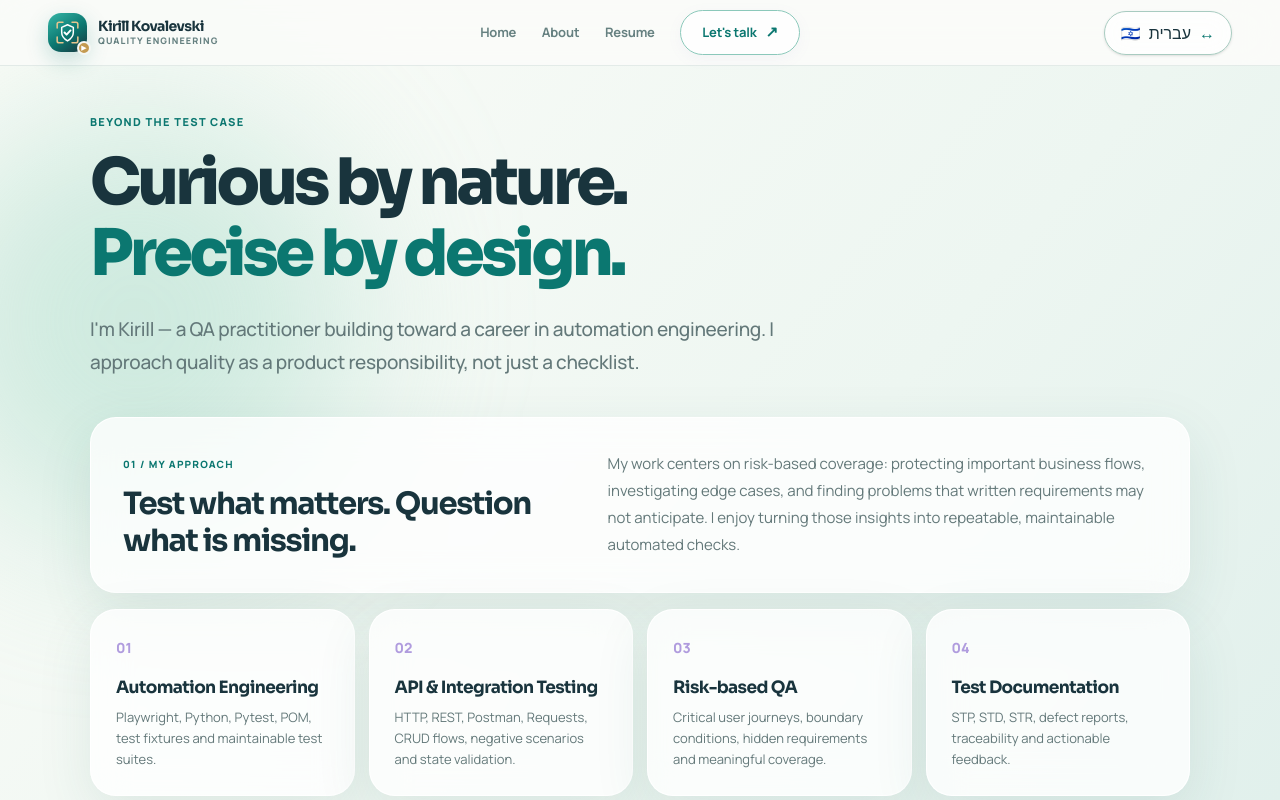
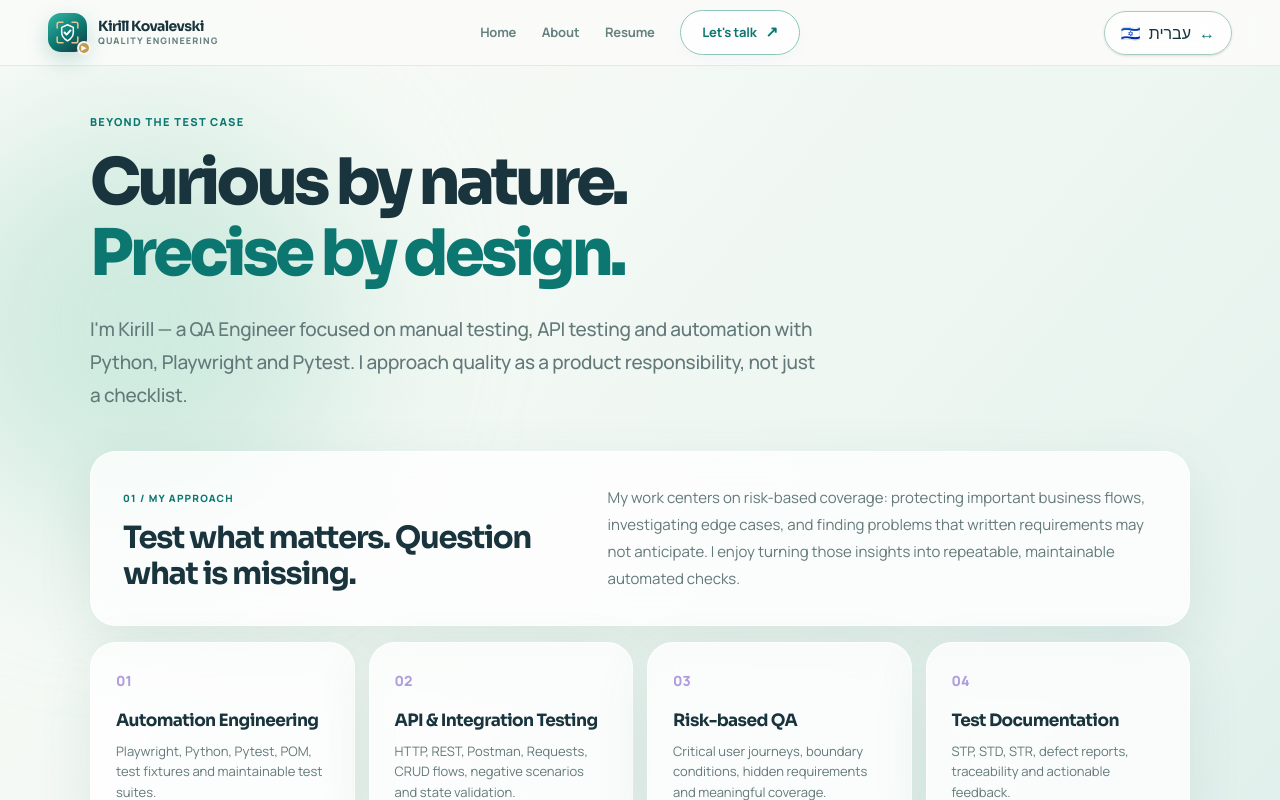
Before and after one commit to quality-krl/PersonalSite, a Next.js app: page /about in a window 1280 px wide. Shown: the top 800 px of the page. Built offline with nearby package versions, Linux system fonts and the light colour scheme.

Commit message:
content: refresh about and contact copy

```diff
--- a/app/i18n/translations.ts
+++ b/app/i18n/translations.ts
@@ -41,7 +41,7 @@ export const translations = {
       title: "Curious by nature.",
       titleAccent: "Precise by design.",
       introduction:
-        "I'm Kirill — a QA practitioner building toward a career in automation engineering. I approach quality as a product responsibility, not just a checklist.",
+        "I'm Kirill — a QA Engineer focused on manual testing, API testing and automation with Python, Playwright and Pytest. I approach quality as a product responsibility, not just a checklist.",
       approachLabel: "MY APPROACH",
       approachTitle:
         "Test what matters. Question what is missing.",
@@ -89,7 +89,7 @@ export const translations = {
       githubTitle: "Explore the code",
       githubAction: "Open GitHub",
       resumeNote:
-        "Resume downloads in English and Hebrew will be added when the approved PDF files are ready.",
+        "Updated resumes are available in both English and Hebrew.",
       backToProjects: "Back to projects",
     },
 
@@ -209,7 +209,7 @@ export const translations = {
       title: "סקרן מטבעי.",
       titleAccent: "מדויק מתוך מחשבה.",
       introduction:
-        "אני קיריל, איש בדיקות תוכנה שמפתח את דרכו המקצועית בתחום האוטומציה. מבחינתי, איכות היא אחריות כלפי המוצר והמשתמשים, ולא רק רשימת בדיקות שצריך להשלים.",
+        "אני קיריל, בודק תוכנה המתמקד בבדיקות ידניות, בדיקות API ואוטומציה באמצעות Python, Playwright ו-Pytest. מבחינתי, איכות היא אחריות כלפי המוצר והמשתמשים, ולא רק רשימת בדיקות שצריך להשלים.",
       approachLabel: "הגישה שלי",
       approachTitle:
         "לבדוק את מה שחשוב. לשאול מה חסר.",
@@ -257,7 +257,7 @@ export const translations = {
       githubTitle: "מוזמנים להכיר את הקוד",
       githubAction: "לפרופיל GitHub",
       resumeNote:
-        "קורות חיים בעברית ובאנגלית יהיו זמינים להורדה לאחר שנוסיף את הקבצים המאושרים.",
+        "קורות החיים המעודכנים זמינים בעברית ובאנגלית.",
       backToProjects: "חזרה לפרויקטים",
     },
 
```
